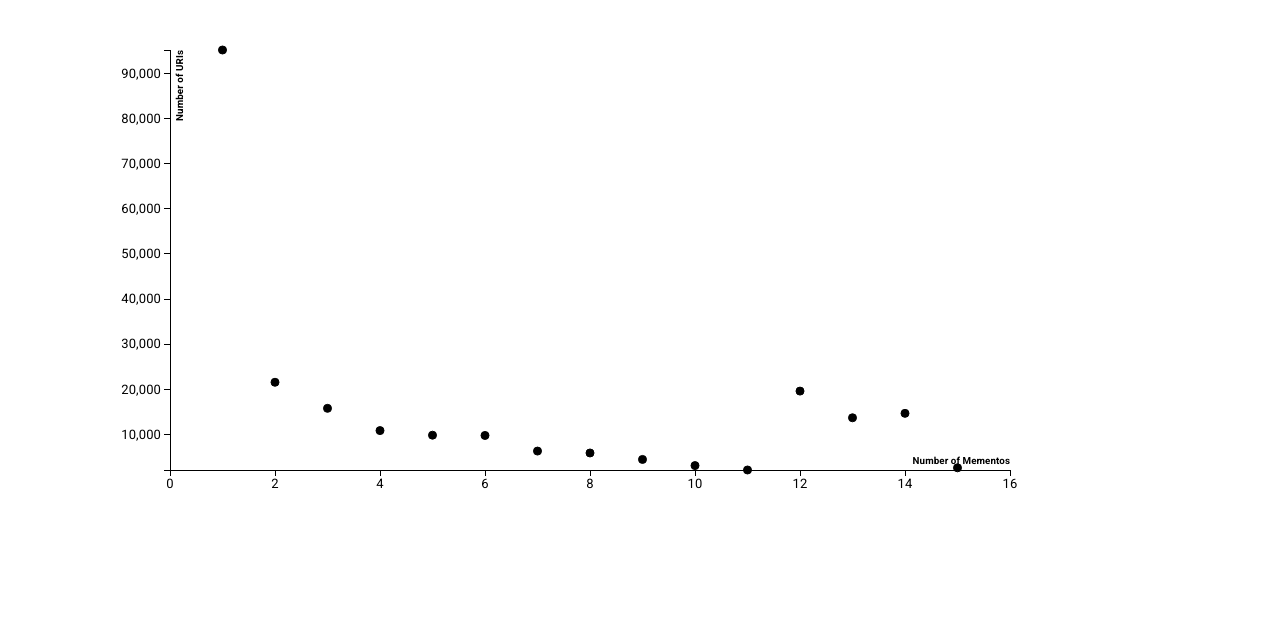
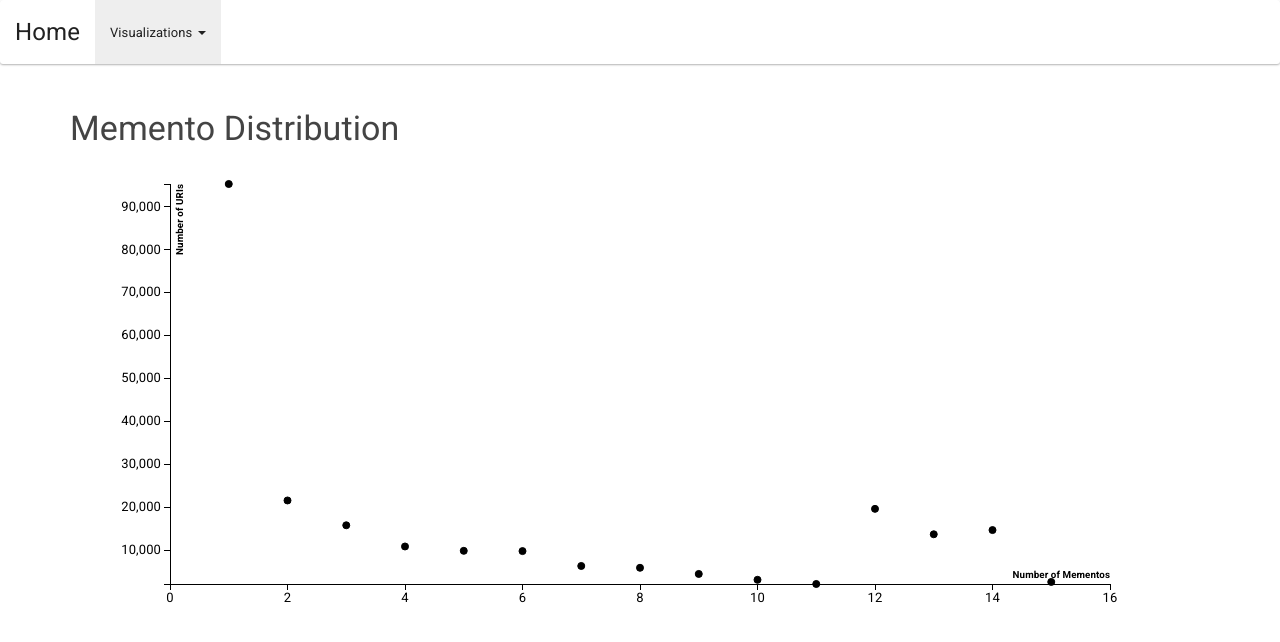
Before and after one commit to kaylamarie0110/kaylamarie0110.github.io, a plain HTML site: page index.html in a window 1280 px wide. Drawn offline with nearby package versions, Linux system fonts and the light colour scheme.

Commit message:
Minor appearance changes

```diff
--- a/index.html
+++ b/index.html
@@ -30,12 +30,41 @@
 </head>
 <body>
 
-<div id="content" class="container"></div>
+<nav class="navbar navbar-default">
+  <div class="container-fluid">
+    <div class="navbar-header">
+      <button type="button" class="navbar-toggle collapsed" data-toggle="collapse" data-target="#bs-example-navbar-collapse-1">
+        <span class="sr-only">Toggle navigation</span>
+        <span class="icon-bar"></span>
+        <span class="icon-bar"></span>
+        <span class="icon-bar"></span>
+      </button>
+      <a class="navbar-brand" href="#">Home</a>
+    </div>
+    <div class="collapse navbar-collapse" id="bs-example-navbar-collapse-1">
+      <ul class="nav navbar-nav">
+        <li class="dropdown active">
+          <a href="#" class="dropdown-toggle" data-toggle="dropdown" role="button" aria-expanded="false">Visualizations <span class="caret"></span></a>
+          <ul class="dropdown-menu" role="menu">
+            <li><a href="#">URI Wealth</a></li>
+          </ul>
+        </li>
+      </ul>
+    </div>
+  </div>
+</nav>
+
+<div id="uri_wealth" class="container">
+	<h3>Memento Distribution</h3>
+</div>
+
+<script src="https://ajax.googleapis.com/ajax/libs/jquery/2.1.3/jquery.min.js"></script>
+<script src="js/bootstrap.min.js"></script>
 
 <script>
-var margin = {top: 50, right: 20, bottom: 30, left: 100},
-	width = 960 - margin.left - margin.right,
-	height = 500 - margin.top - margin.bottom;
+var margin = {top: 25, right: 100, bottom: 25, left: 100},
+	width = $("#uri_wealth").width() - margin.right - margin.left,
+	height = 450 - margin.top - margin.bottom;
 
 var xValue = function(d) { return d["num_mementos"]; },
 	xScale = d3.scale.linear().range([0, width]),
@@ -47,18 +76,17 @@ var yValue = function(d) { return d["num_occurences"]; },
 	yMap = function(d) { return yScale(yValue(d));},
 	yAxis = d3.svg.axis().scale(yScale).orient("left");
 
-var svg = d3.select("#content").append("svg")
+var svg = d3.select("#uri_wealth").append("svg")
 				.attr("width", width + margin.left + margin.right)
 				.attr("height", height + margin.top + margin.bottom)
 			.append("g")
 				.attr("transform", "translate(" + margin.left + "," + margin.top + ")");
 
-var tooltip = d3.select("#content").append("div")
+var tooltip = d3.select("#uri_wealth").append("div")
 					.attr("class", "tooltip")
 					.style("opacity", 0);
 
 d3.tsv("data/1441_pdf_data.tsv", function(error, data) {
-	console.log(data);
 	data.forEach(function(d) {
 		d["num_mementos"] = +d["num_mementos"];
 		d["num_occurences"] = +d["num_occurences"];
@@ -96,7 +124,7 @@ d3.tsv("data/1441_pdf_data.tsv", function(error, data) {
 		.data(data)
 		.enter().append("circle")
 		.attr("class", "dot")
-		.attr("r", 4.0)
+		.attr("r", 3.5)
 		.attr("cx", xMap)
 		.attr("cy", yMap)
 		.on("mouseover", function(d) {
@@ -116,8 +144,7 @@ d3.tsv("data/1441_pdf_data.tsv", function(error, data) {
 });
 </script>
 
-<script src="https://ajax.googleapis.com/ajax/libs/jquery/1.11.2/jquery.min.js"></script>
-<script src="js/bootstrap.min.js"></script>
+
 
 </body>
 </html>
```
